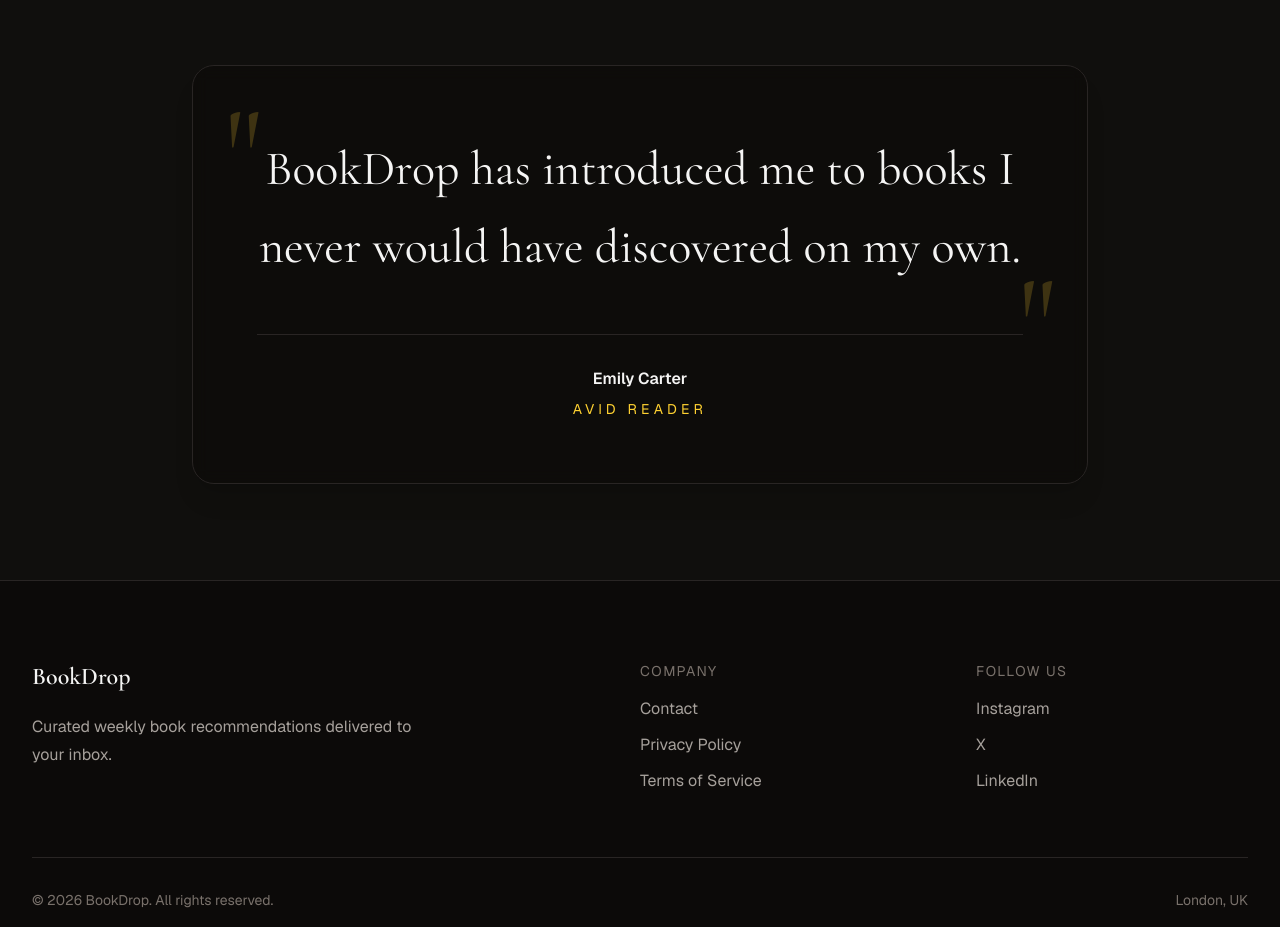
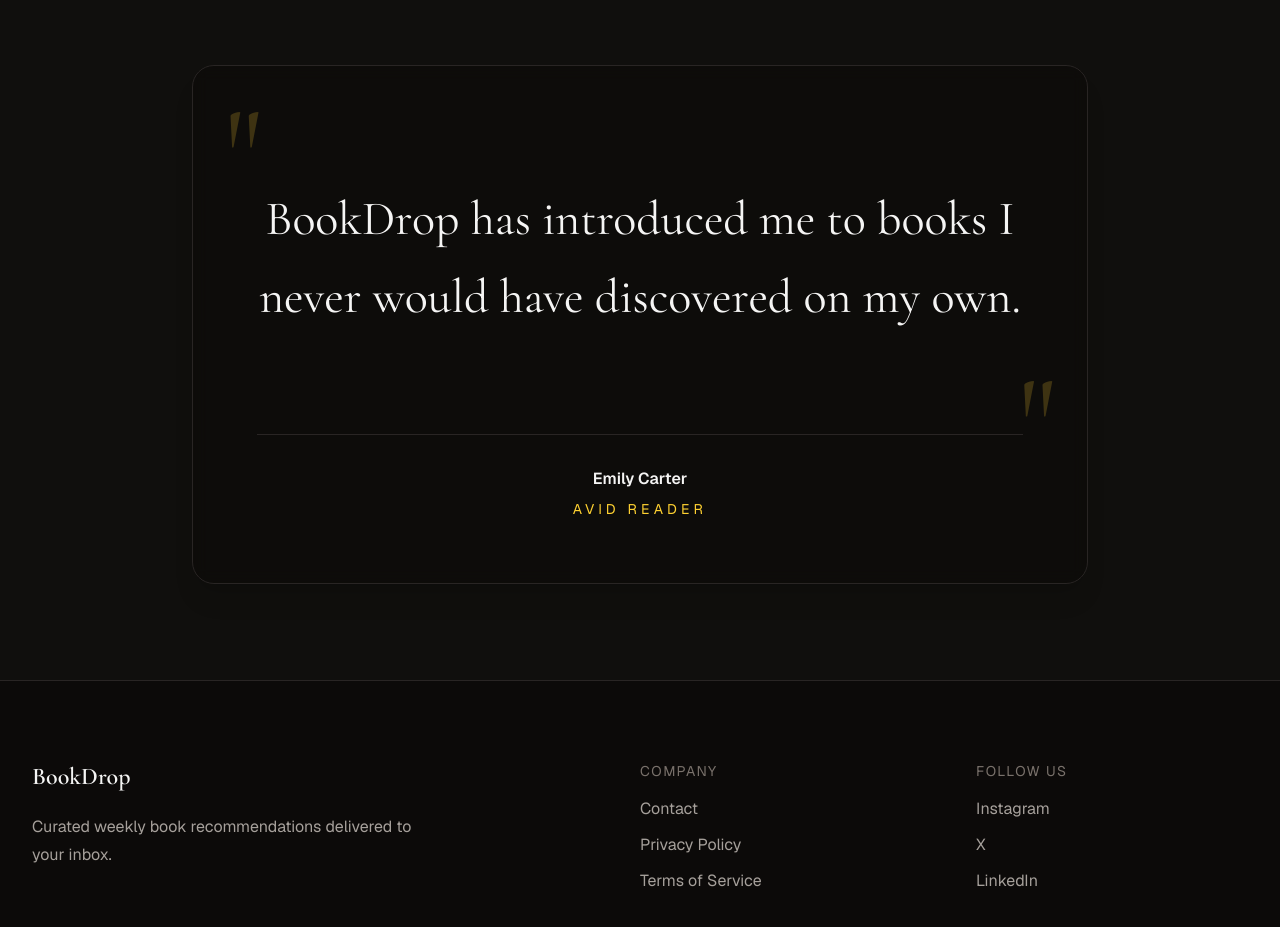
Before and after one commit to SobiahSelvarajah/ss-bookdrop, a Next.js app: page / in a window 1280 px wide. Shown: the part 4080-5007 px from the top of the page. Built offline with nearby package versions, Linux system fonts and the light colour scheme.

Commit message:
feat: functionality added to Testimonials component

```diff
--- a/src/components/sections/testimonials/Testimonials.tsx
+++ b/src/components/sections/testimonials/Testimonials.tsx
@@ -1,16 +1,51 @@
+"use client";
+
+import { useEffect, useState } from "react";
 import TestimonialsIntro from "./TestimonialsIntro";
 import TestimonialsCard from "./TestimonialsCard";
 import { testimonials } from "@/data/testimonials";
 
+const ROTATION_INTERVAL = 10000;
+const FADE_DURATION = 1200;
+
 
 export default function Testimonials() {
+
+    const [currentIndex, setCurrentIndex] = useState(0);
+    const [isVisible, setIsVisible] = useState(true);
+
+
+    useEffect(() => {
+        let timeoutId: ReturnType<typeof setTimeout>;
+
+        const intervalId = setInterval(() => {
+            setIsVisible(false);
+
+            timeoutId = setTimeout(() => {
+                setCurrentIndex((prevIndex) => {
+                    return (prevIndex + 1) % testimonials.length
+                });
+                setIsVisible(true);
+            }, FADE_DURATION);
+        }, ROTATION_INTERVAL);
+
+        return () => {
+            clearInterval(intervalId);
+            clearTimeout(timeoutId);
+        }
+    }, []);
+
     return (
         <section id="testimonials" className="px-8 py-24">
             <div className="mx-auto max-w-7xl">
                 <TestimonialsIntro />
-                <div className="mt-16">
+                <div className={`mt-16 transition-all duration-1200 ease-in-out ${
+                    isVisible
+                        ? "translate-y-0 opacity-100"
+                        : "translate-y-2 opacity-0"
+                }`}>
                     <TestimonialsCard
-                        {...testimonials[0]}
+                        {...testimonials[currentIndex]}
                     />
                 </div>
             </div>
--- a/src/components/sections/testimonials/TestimonialsCard.tsx
+++ b/src/components/sections/testimonials/TestimonialsCard.tsx
@@ -14,8 +14,8 @@ export default function TestimonialsCard({
             <span aria-hidden="true" className="absolute left-8 top-6 font-heading text-7xl text-amber-300/20 md:text-9xl">
                 "
             </span>
-            <blockquote className="relative z-10">
-                <p className="font-heading text-3xl leading-relaxed text-stone-100 md:text-5xl">
+            <blockquote className="relative z-10 flex min-h-64 items-center justify-center">
+                <p className="mx-auto max-w-3xl font-heading text-3xl leading-relaxed text-stone-100 md:text-5xl">
                     {quote}
                 </p>
             </blockquote>
```
